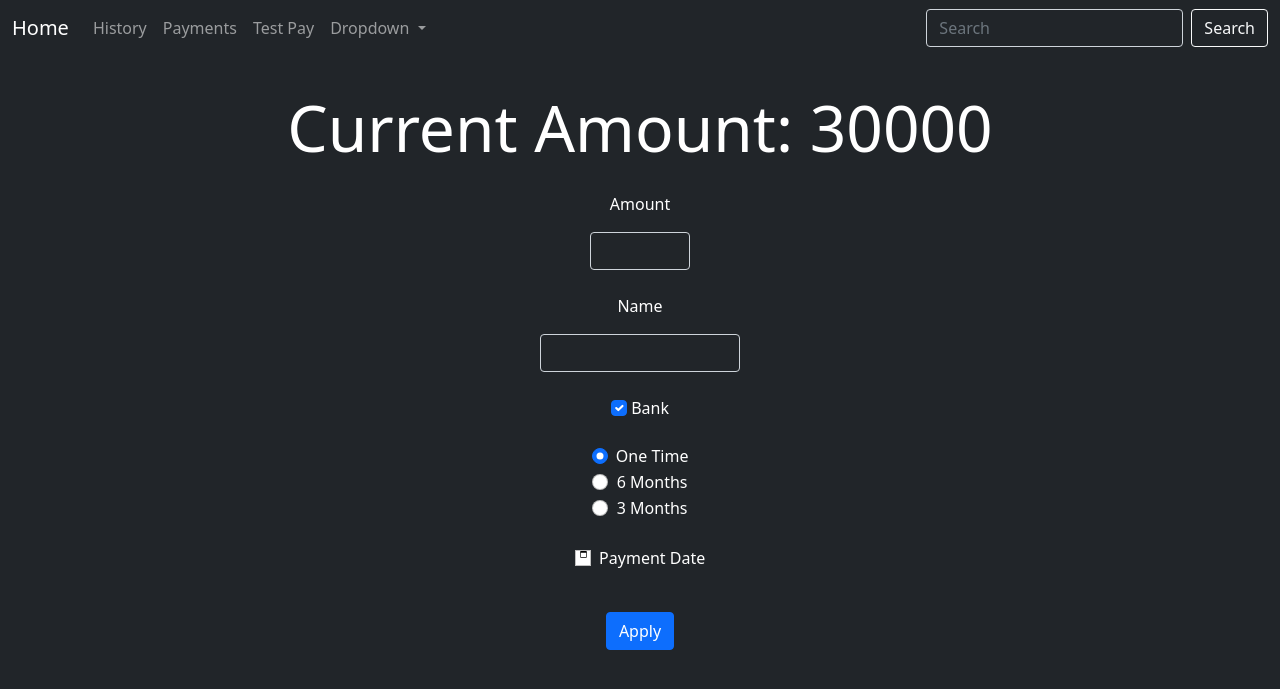
After one commit to Sekuloski/finances, a Django app: page /test-payment in a window 1280 px wide. The commit adds this page. Shown: the top 689 px of the page. Run offline with Django 4.2, Linux system fonts and the light colour scheme; data comes from the database, SQL or seed files in the repository; both versions use the stored data as it was after the commit; data that the repository does not hold is empty; some libraries are stand-ins or nearby versions.

Commit message:
Added Test Payments and Edit/Delete

```diff
--- a/Finances/State/templates/State/templates/index.html
+++ b/Finances/State/templates/State/templates/index.html
@@ -13,8 +13,8 @@
     <a class="btn btn-info m-2" style="font-size:2rem; width: 200px" type="submit" href="/change">Change</a>
 </div>
 <div class="row d-flex justify-content-center">
-    <a class="col badge badge-dark m-2 text-decoration-none" style="font-size:2rem; width: 100px" href="/">Mkd</a>
-    <a class="col badge badge-dark m-2 text-decoration-none" style="font-size:2rem; width: 100px" href="/?eur">Euro</a>
+    <a class="col-1 badge badge-dark text-decoration-none d-flex justify-content-center me-2" style="font-size:1.5rem" href="/">Mkd</a>
+    <a class="col-1 badge badge-dark text-decoration-none d-flex justify-content-center ms-3" style="font-size:1.5rem;" href="/?eur">Euro</a>
 </div>
 <br>
 <br>
--- /dev/null
+++ b/Finances/State/templates/State/templates/test-payment.html
@@ -0,0 +1,60 @@
+{% extends 'base.html' %}
+
+{% block content %}
+<p style="text-align: center; font-size: 4rem"> Current Amount: {{ state }}</p>
+<form method="post" action="/test-payment"> {% csrf_token %}
+    <div class="form-group" style="margin: 0 auto;">
+
+        <label class="mb-3 d-flex justify-content-center" for="payment">Amount</label>
+        <div class="d-flex justify-content-center">
+            <input class="input-group-text bg-dark text-white" type="number" name="payment" id="payment" style="width: 100px; text-align: left;" required/>
+        </div>
+        <br>
+
+        <label class="mb-3 d-flex justify-content-center" for="name">Name</label>
+        <div class="d-flex justify-content-center">
+            <input class="input-group-text bg-dark text-white" type="text" name="name" id="name" style="width: 200px; text-align: left;" required/>
+        </div>
+        <br>
+
+        <input class="form-check-input" type="checkbox" name="bank" id="bank" checked/>
+        <label class="form-check-label" for="bank">
+            Bank
+        </label>
+        <br>
+        <br>
+
+        <div class="form-check d-flex justify-content-center">
+            <input class="form-check-input" type="radio" name="duration" id="oneTime" checked value="1">
+            <label class="form-check-label" for="oneTime">
+                &nbsp;&nbsp;One Time
+            </label>
+          </div>
+        <div class="form-check d-flex justify-content-center">
+            <input class="form-check-input" type="radio" name="duration" id="sixMonths" value="2">
+            <label class="form-check-label" for="sixMonths">
+                &nbsp;&nbsp;6 Months
+            </label>
+        </div>
+        <div class="form-check d-flex justify-content-center">
+            <input class="form-check-input" type="radio" name="duration" id="threeMonths" value="3">
+            <label class="form-check-label" for="threeMonths">
+                &nbsp;&nbsp;3 Months
+            </label>
+        </div>
+        <br>
+
+        <div class="form-check d-flex justify-content-center">
+            <input class="form-check-input" type="date" name="date" id="date" value="3">
+            <label class="form-check-label" for="threeMonths">
+                &nbsp;&nbsp;Payment Date
+            </label>
+        </div>
+        <br>
+
+        <div class="mt-3 d-flex justify-content-center">
+            <input class="btn btn-primary" type="submit" value="Apply">
+        </div>
+    </div>
+</form>
+{% endblock content %}
--- a/Finances/State/urls.py
+++ b/Finances/State/urls.py
@@ -1,5 +1,5 @@
 from django.urls import path
-from .views import Index, MakePayment, History, Subscribe, Change, AddFunds
+from .views import Index, Payments, MakePayment, History, Subscribe, Change, AddFunds, MakeTestPayment, UpdatePayment, delete_view
 
 urlpatterns = [
     path('', Index.as_view(), name='Home'),
@@ -8,5 +8,9 @@ urlpatterns = [
     path('pay', MakePayment.as_view(), name="Payment"),
     path('subscribe', Subscribe.as_view(), name="Subscription"),
     path('change', Change.as_view(), name="Change"),
+    path('test-payment', MakeTestPayment.as_view(), name="Test Payment"),
+    path('payments', Payments.as_view(), name="Payments"),
+    path('payments/<int:pk>', UpdatePayment.as_view(), name="Update Payment"),
+    path('payments/delete/<int:id>', delete_view, name="Delete Payment"),
 
 ]
--- a/Finances/State/views.py
+++ b/Finances/State/views.py
@@ -1,7 +1,8 @@
 import datetime
 from sre_parse import State
-from django.shortcuts import render, redirect
-from django.views.generic import TemplateView, ListView
+from django.shortcuts import get_object_or_404, render, redirect
+from django.urls import reverse_lazy
+from django.views.generic import TemplateView, ListView, DetailView, UpdateView, DeleteView
 from.models import CurrentState, Payment, SixMonthPayment, ThreeMonthPayment, Subscription
 import calendar
 import math
@@ -29,11 +30,35 @@ class Index(TemplateView):
         return context
 
 
+class Payments(ListView):
+    template_name = 'payments.html'
+    model = Payment
+
+
+class UpdatePayment(UpdateView):
+    template_name = 'payment_form.html'
+    model = Payment
+    fields = ['name', 'amount', 'date']
+    success_url = reverse_lazy('Payments')
+
+
+def delete_view(request, id):
+    context ={}
+    payment = get_object_or_404(Payment, id = id)
+    state = CurrentState.objects.get(id=1)
+    if request.method =="POST":
+        if payment.fullPayment:
+            state.addFunds(-payment.amount, payment.bank)
+        payment.delete()
+        return redirect("/")
+
+    return render(request, "payment_confirm_delete.html", context)
+
+
 class AddFunds(TemplateView):
     template_name = 'addFunds.html'
 
     def post(self, request, **kwargs):
-        print(request.POST)
         amount = int(request.POST['amount'])
         name = request.POST['name']
         bank = False
@@ -64,11 +89,13 @@ class MakePayment(TemplateView):
             payment = Payment(amount=amount, name=name, bank=bank, date=datetime.datetime.now(), state=CurrentState.objects.get(id=1))
             Pay(-amount, bank)
         elif duration == '2':
-            payment = SixMonthPayment(amount=amount, name=name, bank=bank, date=datetime.datetime.now(), state=CurrentState.objects.get(id=1))
+            payment = SixMonthPayment(amount=amount, name=name, bank=bank, date=datetime.datetime.now(), state=CurrentState.objects.get(id=1), fullPayment=False)
             Pay(-amount/6, bank)
+            payment.monthsLeft -= 1
         else:
-            payment = ThreeMonthPayment(amount=amount, name=name, bank=bank, date=datetime.datetime.now(), state=CurrentState.objects.get(id=1))
+            payment = ThreeMonthPayment(amount=amount, name=name, bank=bank, date=datetime.datetime.now(), state=CurrentState.objects.get(id=1), fullPayment=False)
             Pay(-amount/3, bank)
+            payment.monthsLeft -= 1
 
         payment.save()
 
@@ -78,6 +105,42 @@ class MakePayment(TemplateView):
         context = {'state': CurrentState.objects.get(id=1).currentAmount}
         return context
 
+class MakeTestPayment(TemplateView):
+    template_name = 'test-payment.html'
+
+    def post(self, request, **kwargs):
+        if request.POST['date'] != '':
+            date = request.POST['date']
+        else:
+            date = datetime.datetime.now()
+        amount = -int(request.POST['payment'])
+        name = request.POST['name']
+        bank = False
+        if 'bank' in request.POST:
+            bank = True
+        duration = request.POST['duration']
+
+        if duration == '1':
+            payment = Payment(amount=amount, name=name, bank=bank, date=date, state=CurrentState.objects.get(id=1))
+            if request.POST['date'] == '':
+                Pay(-amount, bank)
+        elif duration == '2':
+            payment = SixMonthPayment(amount=amount, name=name, bank=bank, date=date, state=CurrentState.objects.get(id=1), fullPayment=False)
+            if request.POST['date'] == '':
+                Pay(-amount/6, bank)
+                payment.monthsLeft -= 1
+        else:
+            payment = ThreeMonthPayment(amount=amount, name=name, bank=bank, date=date, state=CurrentState.objects.get(id=1), fullPayment=False)
+            if request.POST['date'] == '':
+                Pay(-amount/3, bank)
+                payment.monthsLeft -= 1
+
+        payment.save()
+        return redirect('/')
+
+    def get_context_data(self):
+        context = {'state': CurrentState.objects.get(id=1).currentAmount}
+        return context
 
 class History(ListView):
     template_name = 'history.html'
@@ -134,39 +197,82 @@ class Change(TemplateView):
 
 
 def GetMonths(eur):
-    counter = 0
     months = {}
     now = int(datetime.datetime.now().month) + 1
     sixMonthPayments = SixMonthPayment.objects.all()
     threeMonthPayments = ThreeMonthPayment.objects.all()
+    fullPayments = Payment.objects.all()
+    for payment in sixMonthPayments:
+        fullPayments = fullPayments.exclude(name=payment.name)
+    for payment in threeMonthPayments:
+        fullPayments = fullPayments.exclude(name=payment.name)
     state = CurrentState.objects.get(id=1)
     lastMonth = state.currentAmount
     salary = state.salary
     subscriptions = state.totalSubscriptions
     for i in range(now, now+12):
         if i > 12:
-            months[calendar.month_name[i-12]] = calculateMonthSum(counter, sixMonthPayments, threeMonthPayments, lastMonth, salary, subscriptions, eur)
+            months[calendar.month_name[i-12]] = calculateMonthSum(i, fullPayments, sixMonthPayments, threeMonthPayments, lastMonth, salary, subscriptions, eur)
             lastMonth = months[calendar.month_name[i-12]]
         else:
-            months[calendar.month_name[i]] = calculateMonthSum(counter, sixMonthPayments, threeMonthPayments, lastMonth, salary, subscriptions, eur)
+            months[calendar.month_name[i]] = calculateMonthSum(i, fullPayments, sixMonthPayments, threeMonthPayments, lastMonth, salary, subscriptions, eur)
             lastMonth = months[calendar.month_name[i]]
 
-        counter += 1
     return months
 
 
-def calculateMonthSum(counter, six, three, state, salary, subscriptions, eur):
-    finalSum = state +  salary - subscriptions
+def calculateMonthSum(month, full, six, three, state, salary, subscriptions, eur):
+    now = datetime.datetime.now()
+    if eur and month > now.month + 1:
+        finalSum = state/0.016 + salary - subscriptions
+    else:
+        finalSum = state + salary - subscriptions
     negSum = 0
+    for payment in full:
+        if month > 12:
+            if payment.date.year > now.year: # 'NEXT YEAR ON PURCHASE, NEXT YEAR ON COUNTER'
+                if payment.date.month == (month - 12):
+                    negSum += math.ceil(payment.amount)
+        else:
+            if payment.date.year == now.year: # 'CURRENT YEAR ON PURCHASE, CURRENT ON COUNTER'
+                if payment.date.month == (month):
+                    negSum += math.ceil(payment.amount)
+                    """
+                    18-01-23 00:00 12   -> NO PAYMENT - DONE
+                    18-01-23 00:00 13   -> PAYMENT IF (13 - 12) - 1 in range(6)
+                    18-01-23 00:00 14   -> PAYMENT IF (13 - 12) - 1 in range(6)
+                    """
     for payment in six:
-        if payment.monthsLeft - counter > 0:
-            negSum += math.ceil(payment.amount / 6 )
+        if month <= 12:
+            if payment.date.year > now.year: # 01-23 -> 12
+                continue
+            if month - payment.date.month in range(6): # 09-22 -> 12
+                negSum += math.ceil(payment.amount / 6)
+        else:
+            if payment.date.year == now.year: # 09-22 -> 13-12 = 1   12 - 9 = 3
+                if (12 - payment.date.month) + (month - 12) in range(6):
+                    negSum += math.ceil(payment.amount / 6)
+            elif payment.date.year > now.year: # 01-23 -> 13
+                if (month - 12) - payment.date.month in range(6):
+                    negSum += math.ceil(payment.amount / 6)
+
     for payment in three:
-        if payment.monthsLeft - counter > 0:
-            negSum += math.ceil(payment.amount / 3 )
+        if month <= 12:
+            if payment.date.year > now.year:
+                continue
+            if month - payment.date.month in range(3):
+                negSum += math.ceil(payment.amount / 3)
+        else:
+            if payment.date.year == now.year:
+                if (12 - payment.date.month) + (month - 12) in range(3):
+                    negSum += math.ceil(payment.amount / 3)
+            elif payment.date.year > now.year:
+                if (month - 12) - payment.date.month in range(3):
+                    negSum += math.ceil(payment.amount / 3)
+    finalSum += negSum
     if eur:
-        return math.ceil((finalSum + negSum)*0.016)
-    return finalSum + negSum
+        return math.ceil(finalSum*0.016)
+    return finalSum
 
 
 def updatePayments():
--- a/Finances/templates/navbar.html
+++ b/Finances/templates/navbar.html
@@ -6,10 +6,16 @@
       </button>
       <div class="collapse navbar-collapse" id="navbarSupportedContent">
         <ul class="navbar-nav me-auto mb-2 mb-lg-0">
-          <li class="nav-item">
+          <li class="nav-item ms-auto">
             <a class="nav-link" href="/history">History</a>
           </li>
-          <li class="nav-item dropdown">
+          <li class="nav-item ms-auto">
+            <a class="nav-link" href="/payments">Payments</a>
+          </li>
+          <li class="nav-item ms-auto">
+            <a class="nav-link" href="/test-payment">Test Pay</a>
+          </li>
+          <li class="nav-item dropdown ms-auto">
             <a class="nav-link dropdown-toggle" href="#" id="navbarDropdown" role="button" data-bs-toggle="dropdown" aria-expanded="false">
               Dropdown
             </a>
```
Also changed, not shown: Finances/State/models.py (+6 -3 lines), Finances/State/templates/State/templates/payment_confirm_delete.html (added, +10 -0 lines), Finances/State/templates/State/templates/payment_form.html (added, +8 -0 lines), Finances/State/templates/State/templates/payments.html (added, +20 -0 lines), Finances/State/migrations/0019_payment_fullpayment.py (added), Finances/State/migrations/0020_alter_payment_fullpayment.py (added), Finances/db.sqlite3.
